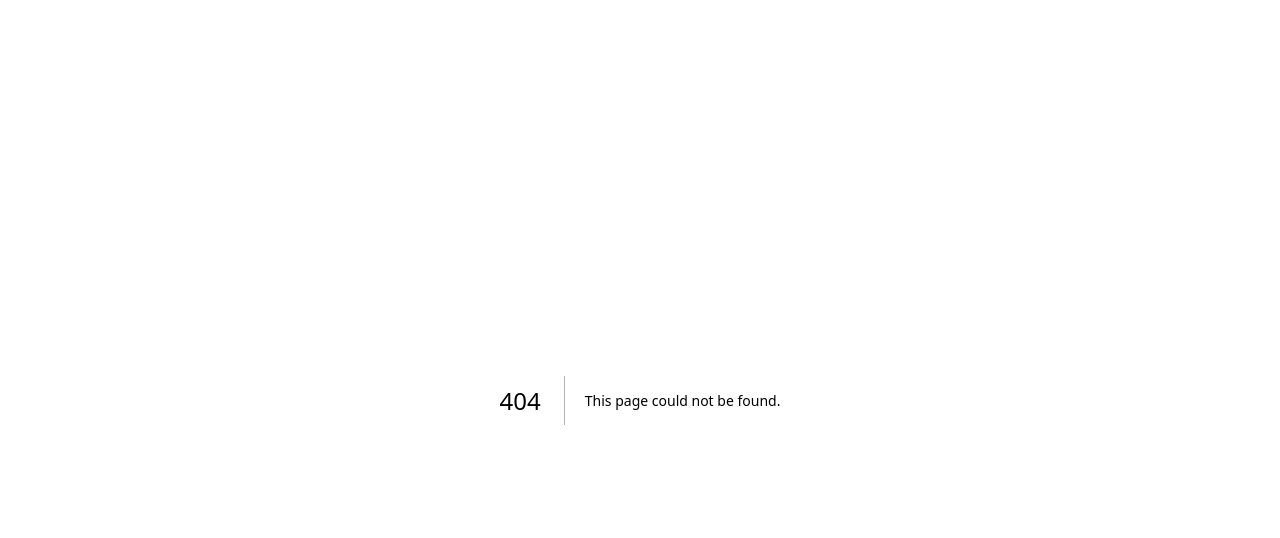
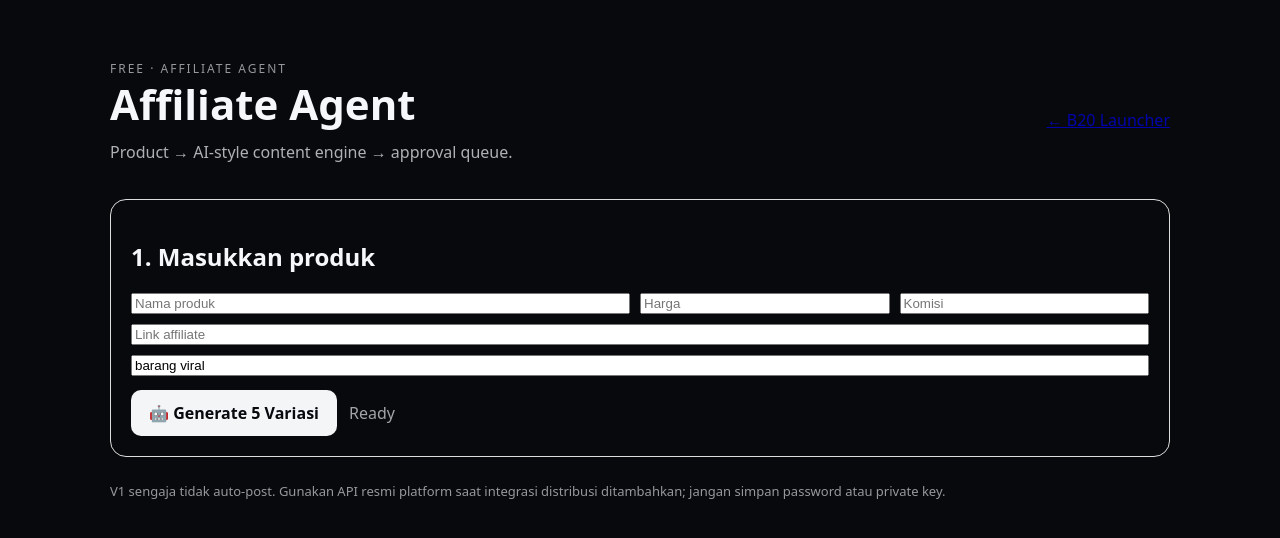
Before and after one commit to ilhamrafli2/b20-ai-launcher, a Next.js app: page /affiliate in a window 1280 px wide. Before the commit this address had no page. Shown: the top 538 px of the page. Built offline with nearby package versions, Linux system fonts and the light colour scheme; what wagmi would draw is missing.

Commit message:
feat: add free affiliate agent dashboard

```diff
--- /dev/null
+++ b/app/affiliate/page.tsx
@@ -0,0 +1,46 @@
+'use client';
+
+import { useState } from 'react';
+
+type Draft = { hook: string; caption: string; cta: string; score: number };
+type Product = { name: string; price?: string; commission?: string; url: string; niche?: string };
+
+export default function AffiliateAgent() {
+  const [product, setProduct] = useState<Product>({ name: '', price: '', commission: '', url: '', niche: 'barang viral' });
+  const [drafts, setDrafts] = useState<Draft[]>([]);
+  const [busy, setBusy] = useState(false);
+  const [status, setStatus] = useState('Ready');
+
+  async function generate() {
+    if (!product.name || !product.url) return setStatus('Isi nama produk dan link affiliate dulu.');
+    setBusy(true); setStatus('Agent sedang membuat variasi konten…');
+    try {
+      const r = await fetch('/api/affiliate/generate', { method: 'POST', headers: {'Content-Type':'application/json'}, body: JSON.stringify({ product }) });
+      const d = await r.json();
+      if (!r.ok) throw new Error(d.error || 'Gagal membuat konten');
+      setDrafts(d.drafts || []); setStatus(`Selesai · ${d.drafts?.length || 0} draft dibuat`);
+    } catch (e) { setStatus(e instanceof Error ? e.message : 'Gagal'); }
+    finally { setBusy(false); }
+  }
+
+  return <main style={{maxWidth:1100,margin:'40px auto',padding:20,fontFamily:'system-ui'}}>
+    <div style={{display:'flex',justifyContent:'space-between',alignItems:'center'}}>
+      <div><div style={{fontSize:12,letterSpacing:2,opacity:.6}}>FREE · AFFILIATE AGENT</div><h1 style={{margin:'6px 0'}}>Affiliate Agent</h1><p style={{opacity:.7}}>Product → AI-style content engine → approval queue.</p></div>
+      <a href="/" style={{opacity:.7}}>← B20 Launcher</a>
+    </div>
+    <section style={{border:'1px solid #ddd',borderRadius:16,padding:20,marginTop:20}}>
+      <h2>1. Masukkan produk</h2>
+      <div style={{display:'grid',gap:10,gridTemplateColumns:'2fr 1fr 1fr'}}>
+        <input placeholder="Nama produk" value={product.name} onChange={e=>setProduct({...product,name:e.target.value})} />
+        <input placeholder="Harga" value={product.price} onChange={e=>setProduct({...product,price:e.target.value})} />
+        <input placeholder="Komisi" value={product.commission} onChange={e=>setProduct({...product,commission:e.target.value})} />
+      </div>
+      <input style={{width:'100%',marginTop:10}} placeholder="Link affiliate" value={product.url} onChange={e=>setProduct({...product,url:e.target.value})} />
+      <input style={{width:'100%',marginTop:10}} placeholder="Niche" value={product.niche} onChange={e=>setProduct({...product,niche:e.target.value})} />
+      <button onClick={generate} disabled={busy} style={{marginTop:14,padding:'12px 18px',borderRadius:10,border:0,cursor:'pointer'}}>{busy?'⚙️ Agent bekerja…':'🤖 Generate 5 Variasi'}</button>
+      <span style={{marginLeft:12,opacity:.65}}>{status}</span>
+    </section>
+    {drafts.length>0 && <section style={{marginTop:20}}><h2>2. Approval Queue</h2><div style={{display:'grid',gap:12}}>{drafts.map((d,i)=><article key={i} style={{border:'1px solid #ddd',borderRadius:14,padding:16}}><div style={{display:'flex',justifyContent:'space-between'}}><b>#{i+1} · Score {d.score}/100</b><button onClick={()=>navigator.clipboard?.writeText(`${d.hook}\n\n${d.caption}\n\n${d.cta}\n${product.url}`)}>Copy</button></div><p><b>{d.hook}</b></p><p style={{whiteSpace:'pre-wrap'}}>{d.caption}</p><p>{d.cta}</p></article>)}</div></section>}
+    <p style={{marginTop:25,fontSize:13,opacity:.6}}>V1 sengaja tidak auto-post. Gunakan API resmi platform saat integrasi distribusi ditambahkan; jangan simpan password atau private key.</p>
+  </main>;
+}
```
